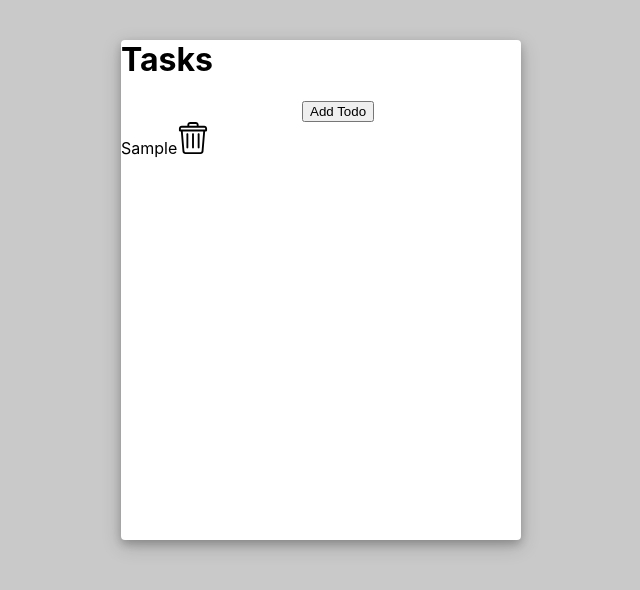
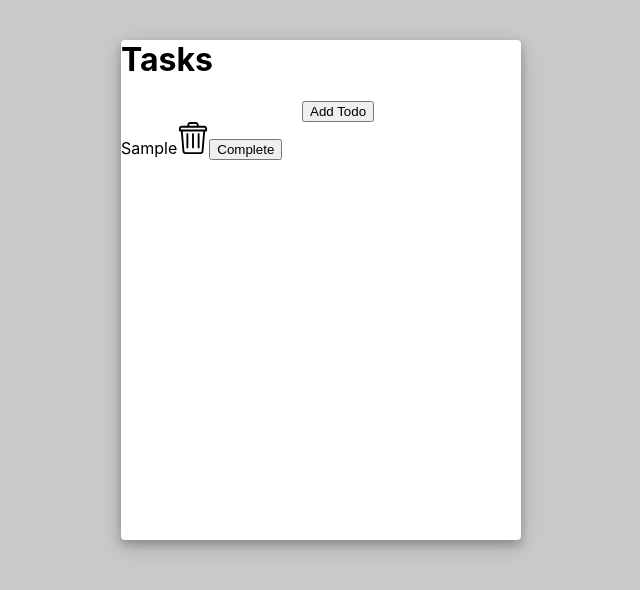
Before and after one commit to glitchy-cat/glitchy-planner, a React (Create React App) app: page / in a window 1280 px wide. Both pictures are taken after typing "Sample" into the empty fields and a click on the button "Add Todo". Shown: the top 590 px of the page, without its empty margins (319-959 px from the left). Built offline with nearby package versions, Linux system fonts and the light colour scheme.

Commit message:
Created completed button and unifinished function

```diff
--- a/src/App.js
+++ b/src/App.js
@@ -60,8 +60,18 @@ class App extends React.Component {
       visibleTodos = visibleTodos.filter((visibleTodos) => visibleTodos !== thisTodo);
       this.setState({ todos: visibleTodos });
       localStorage.setItem('todos', JSON.stringify(visibleTodos));
+      let deletedTodo = thisTodo;
+      console.log(deletedTodo);
     };
 
+    updateTodo = (thisTodo) => {
+      let visibleTodos = this.state.todos;
+      visibleTodos = visibleTodos.filter((visibleTodos) => visibleTodos !== thisTodo);
+      this.setState({ todos: visibleTodos });
+      localStorage.setItem('todos', JSON.stringify(visibleTodos));
+      let deletedTodo = thisTodo;
+      console.log(deletedTodo);
+    };
 }
 
 export default App;
--- a/src/components/Todoitem.jsx
+++ b/src/components/Todoitem.jsx
@@ -8,12 +8,10 @@ class Todoitem extends React.Component {
     const { todo } = this.props;
 
     return (
-      <div
-       /* className={"todoItem" + (todo.completed ? " completed" : "")}
-        onClick={this.toggleTodo} */
-      >
+      <div className="todoItem">
         {todo.text}
         <img className="trashBin" src={trash} alt="" onClick={this.deleteTodo}></img>
+        <button onClick={this.toggleTodo} >Complete</button>
       </div>
     );
   }
--- a/src/styles/Todoliststyle.css
+++ b/src/styles/Todoliststyle.css
@@ -1,4 +1,5 @@
 .trashBin {
+    cursor: pointer;
     width: 32px;
     height: 32px;
 }
```
